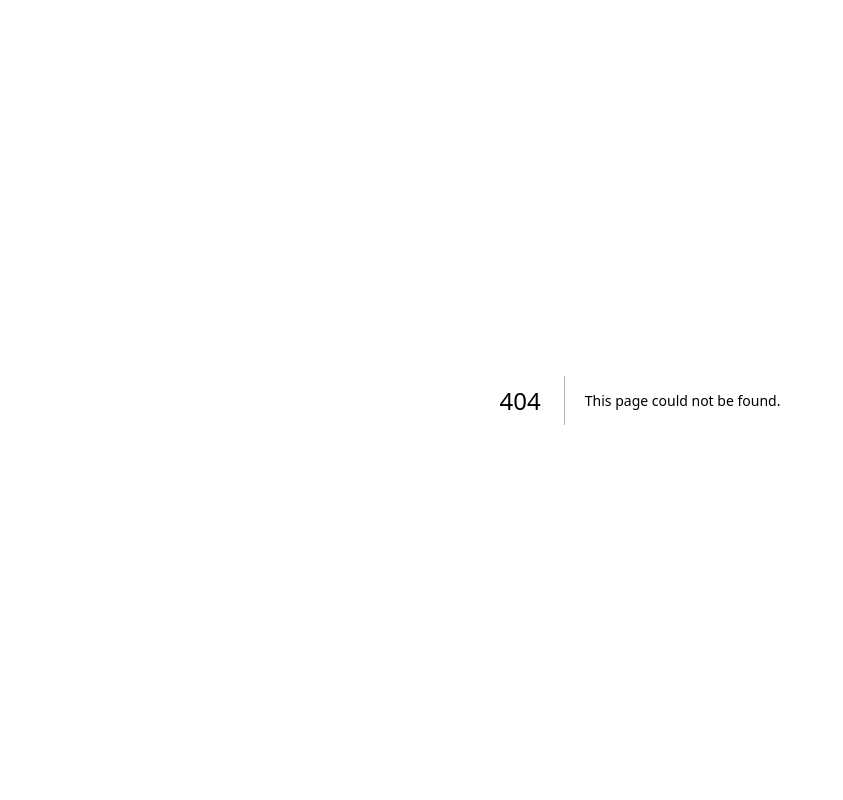
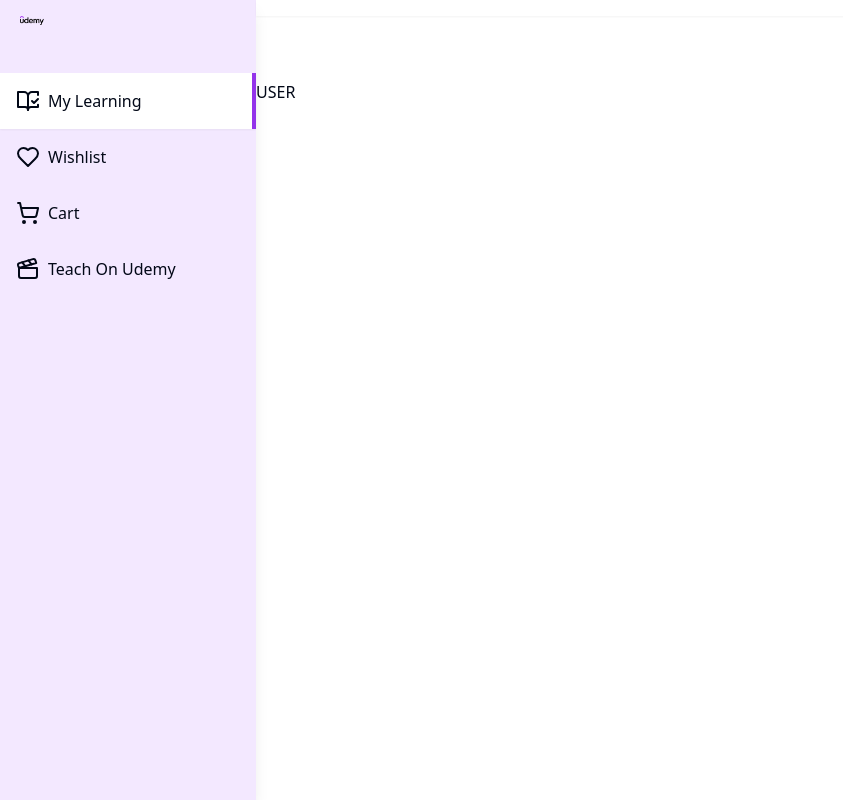
Before and after one commit to kevinkimutai/udemy-clone, a Next.js app: page /user/learning in a window 1280 px wide. Before the commit this address had no page. Shown: the whole page, without its empty margins (0-843 px from the left). Built offline with nearby package versions, Linux system fonts and the light colour scheme.

Commit message:
user dashboard

```diff
--- /dev/null
+++ b/app/(dashboard)/(routes)/teacher/page.tsx
@@ -0,0 +1,7 @@
+import React from "react";
+
+const page = () => {
+  return <div>page</div>;
+};
+
+export default page;
--- /dev/null
+++ b/app/(dashboard)/(routes)/user/learning/page.tsx
@@ -0,0 +1,7 @@
+import React from "react";
+
+const page = () => {
+  return <div>USER</div>;
+};
+
+export default page;
--- /dev/null
+++ b/app/(dashboard)/layout.tsx
@@ -0,0 +1,30 @@
+import "../globals.css";
+import type { Metadata } from "next";
+import { DM_Sans } from "next/font/google";
+import { UserButton } from "@clerk/nextjs";
+import { Logo } from "@/components/Navigation";
+import Image from "next/image";
+import ImageLogo from "../../public/images/Udemy_logo.svg.png";
+import SideBar from "@/components/SideBar/SideBar";
+
+const dmsans = DM_Sans({ subsets: ["latin"] });
+
+export const metadata: Metadata = {
+  title: "Dashboard",
+};
+
+export default function RootLayout({
+  children,
+}: {
+  children: React.ReactNode;
+}) {
+  return (
+    <body className="w-full flex justify-start items-start">
+      <SideBar />
+      <nav className=" fixed w-4/5 right-0 top-0 flex justify-end px-8 py-2 shadow-sm">
+        <UserButton />
+      </nav>
+      <section className="ml-[20%] w-full mt-20">{children}</section>
+    </body>
+  );
+}
--- a/components/Navigation/MobileNavRoutes/MobileRoutes.tsx
+++ b/components/Navigation/MobileNavRoutes/MobileRoutes.tsx
@@ -51,7 +51,7 @@
         {routes.map(({ route, label, icon: Icon }: RouteItems) => (
           <li key={label} className="mb-4">
             <Link href={route} className="flex items-center">
-              <Icon className=" text-md mr-5" />
+              <Icon className="text-sm mr-5" />
               {label}
             </Link>
           </li>
@@ -62,16 +62,6 @@
       </Button>
     </>
 
-    // <ul>
-    //   {routes.map(({ route, label, icon: Icon }) => {
-    //     <li key={label}>
-    //       <Link href={route}>
-    //         <Icon />
-    //         {label}
-    //       </Link>
-    //     </li>;
-    //   })}
-    // </ul>
   );
 };
 
--- /dev/null
+++ b/components/SideBar/SideBar.tsx
@@ -0,0 +1,100 @@
+"use client";
+
+import React from "react";
+
+import { usePathname } from "next/navigation";
+import Image from "next/image";
+import {
+  BarChart,
+  BookOpenCheck,
+  Clapperboard,
+  Compass,
+  Heart,
+  Layout,
+  List,
+  ListChecks,
+  LucideIcon,
+  ShoppingCart,
+} from "lucide-react";
+import ImageLogo from "../../public/images/Udemy_logo.svg.png";
+
+type RouteItems = {
+  icon: LucideIcon;
+  label: string;
+  route: string;
+};
+
+let sideBarRoutes: RouteItems[];
+
+const userRoutes = [
+  {
+    route: "/user/learning",
+    label: "My Learning",
+    icon: BookOpenCheck,
+  },
+  {
+    route: "/user/wishlist",
+    label: "Wishlist",
+    icon: Heart,
+  },
+  {
+    route: "/user/cart",
+    label: "Cart",
+    icon: ShoppingCart,
+  },
+  {
+    route: "/user/cart",
+    label: "Teach On Udemy",
+    icon: Clapperboard,
+  },
+];
+
+const teacherRoutes = [
+  {
+    icon: ListChecks,
+    label: "Courses",
+    route: "/teacher/courses",
+  },
+  {
+    icon: BarChart,
+    label: "Analytics",
+    route: "/teacher/analytics",
+  },
+];
+
+const SideBar = () => {
+  const pathname = usePathname();
+
+  if (pathname.includes("/teacher")) {
+    sideBarRoutes = teacherRoutes;
+  }
+
+  if (pathname.includes("/user")) {
+    sideBarRoutes = userRoutes;
+  }
+
+  console.log(pathname);
+
+  return (
+    <aside className="fixed top-0 bottom-0 shadow-lg w-1/5 bg-purple-100 py-4 justify-start ">
+      <Image src={ImageLogo} alt="home" className="w-16 px-5 object-contain" />
+      <ul className="pt-12">
+        {sideBarRoutes.map(({ route, label, icon: Icon }) => (
+          <li
+            key={label}
+            className={`flex p-4 justify-start items-center ${
+              pathname === route
+                ? "bg-white border-r-4 border-r-purple-600 shadow-sm"
+                : ""
+            }`}
+          >
+            <Icon className="mr-2 text-sm" />
+            {label}
+          </li>
+        ))}
+      </ul>
+    </aside>
+  );
+};
+
+export default SideBar;
```
